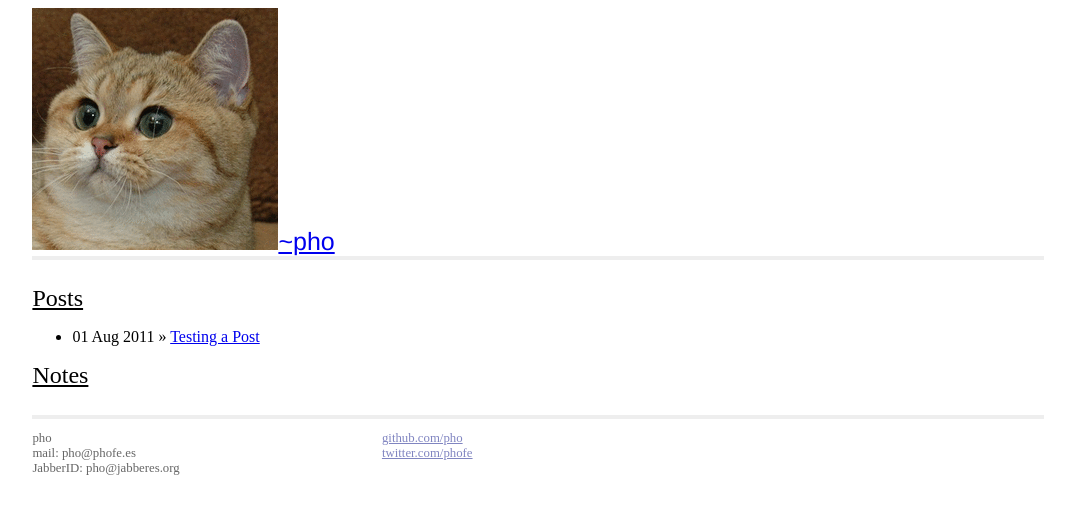
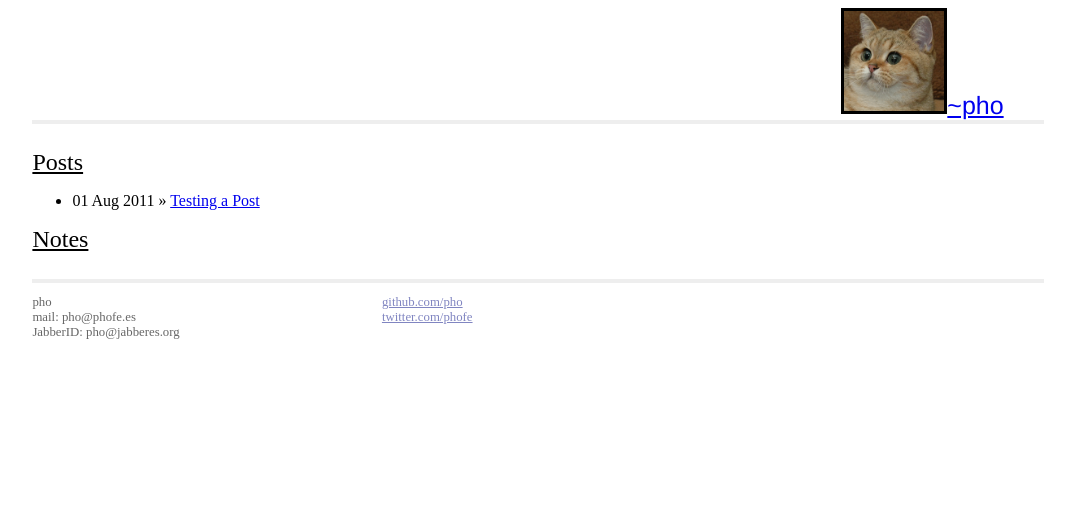
Before and after one commit to pho/blog, a Jekyll site: the page built from index.html, in a window 1280 px wide. Shown: the top 514 px of the page, without its empty margins (102-1177 px from the left). Built offline with Jekyll 4.4.1, drawn with Linux system fonts in a browser that asks for light colours.

Commit message:
more style testing

```diff
--- a/_layouts/default.html
+++ b/_layouts/default.html
@@ -12,7 +12,7 @@
 
 <div class="site">
 <div class="title">
-<img src="images/header_cat.png"></img><a href="/">~pho</a>
+<img src="images/header_cat.png" height="100" width="100" border=3 /><a href="/">~pho</a>
 </div>
 
 {{ content }}
--- a/css/main.css
+++ b/css/main.css
@@ -5,15 +5,17 @@
 
 .title {
 	font: 25px helvetica, arial, clean, sans-serif;
-	color: red;
-    	border-bottom: 4px solid #eee;
-    	margin-bottom: 1em;
+  border-bottom: 4px solid #eee;
+  margin-bottom: 1em;
 }
 
  .title .extra {
     font-size: 50%;
  }
 
+ .title img {
+	margin-left: 80%;
+ }
  .site .footer {
     font-size: 80%;
     color: #666;
```
